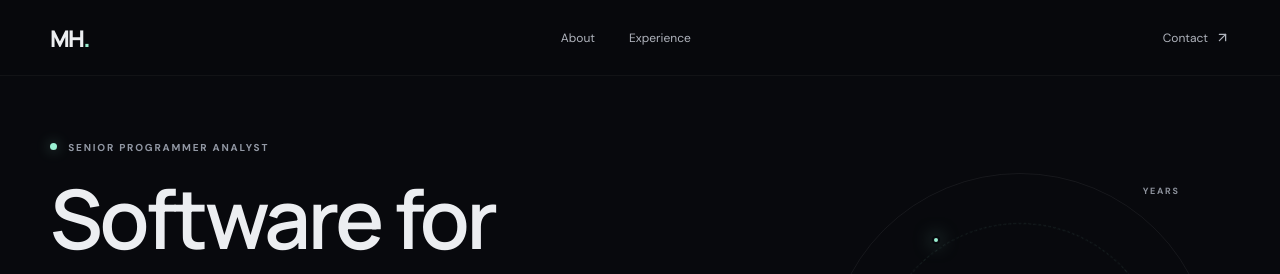
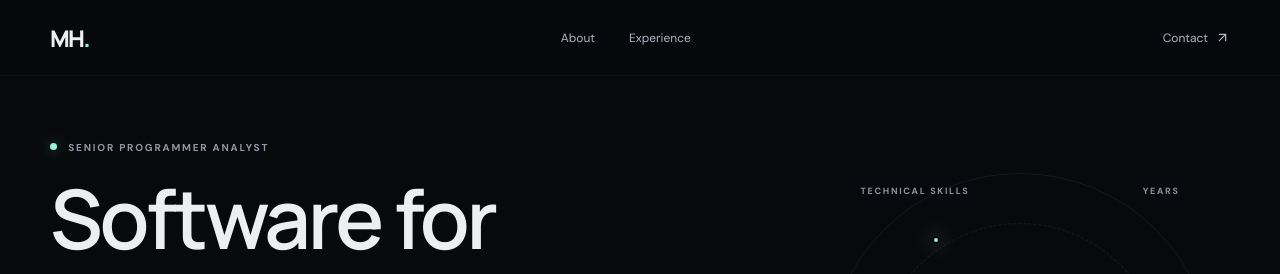
Before and after one commit to MohamedHussainP/MohamedHussain, a React (Vite) app: page / in a window 1280 px wide. Shown: the top 274 px of the page. Built offline with nearby package versions, Linux system fonts and the light colour scheme.

Commit message:
Add skills label to hero graphic (#4)
Co-authored-by: Mohamed Hussain P <351611803+MohamedHussainP@users.noreply.github.com>
Co-authored-by: Copilot App <223556219+Copilot@users.noreply.github.com>

```diff
--- a/src/App.tsx
+++ b/src/App.tsx
@@ -38,6 +38,7 @@ function App() {
             <div className="orbit orbit-three" />
             <div className="orbit-center"><span>14+</span></div>
             <span className="orbit-label orbit-label-top">YEARS</span>
+            <span className="orbit-label orbit-label-skills">TECHNICAL SKILLS</span>
             <span className="orbit-label orbit-label-bottom">IN SOFTWARE</span>
             <span className="orbit-node node-one" />
             <span className="orbit-node node-two" />
--- a/src/index.css
+++ b/src/index.css
@@ -58,6 +58,7 @@ h1, h2, h3, p { margin-top: 0; }
 .orbit-center { display: grid; width: 92px; height: 92px; place-items: center; border: 1px solid #9af0d242; border-radius: 50%; color: var(--accent); background: radial-gradient(circle, #9af0d21a, #101318 72%); box-shadow: 0 0 70px #9af0d20d; }
 .orbit-label { position: absolute; color: #8d929c; font-size: 9px; font-weight: 700; letter-spacing: 1.7px; }
 .orbit-label-top { top: 7%; right: 12%; }
+.orbit-label-skills { top: 7%; left: 12%; }
 .orbit-label-bottom { bottom: 8%; left: 3%; }
 .orbit-node { position: absolute; width: 8px; height: 8px; border: 2px solid var(--background); border-radius: 50%; background: var(--accent); box-shadow: 0 0 18px #9af0d288; }
 .node-one { top: 19%; left: 29%; }
```
